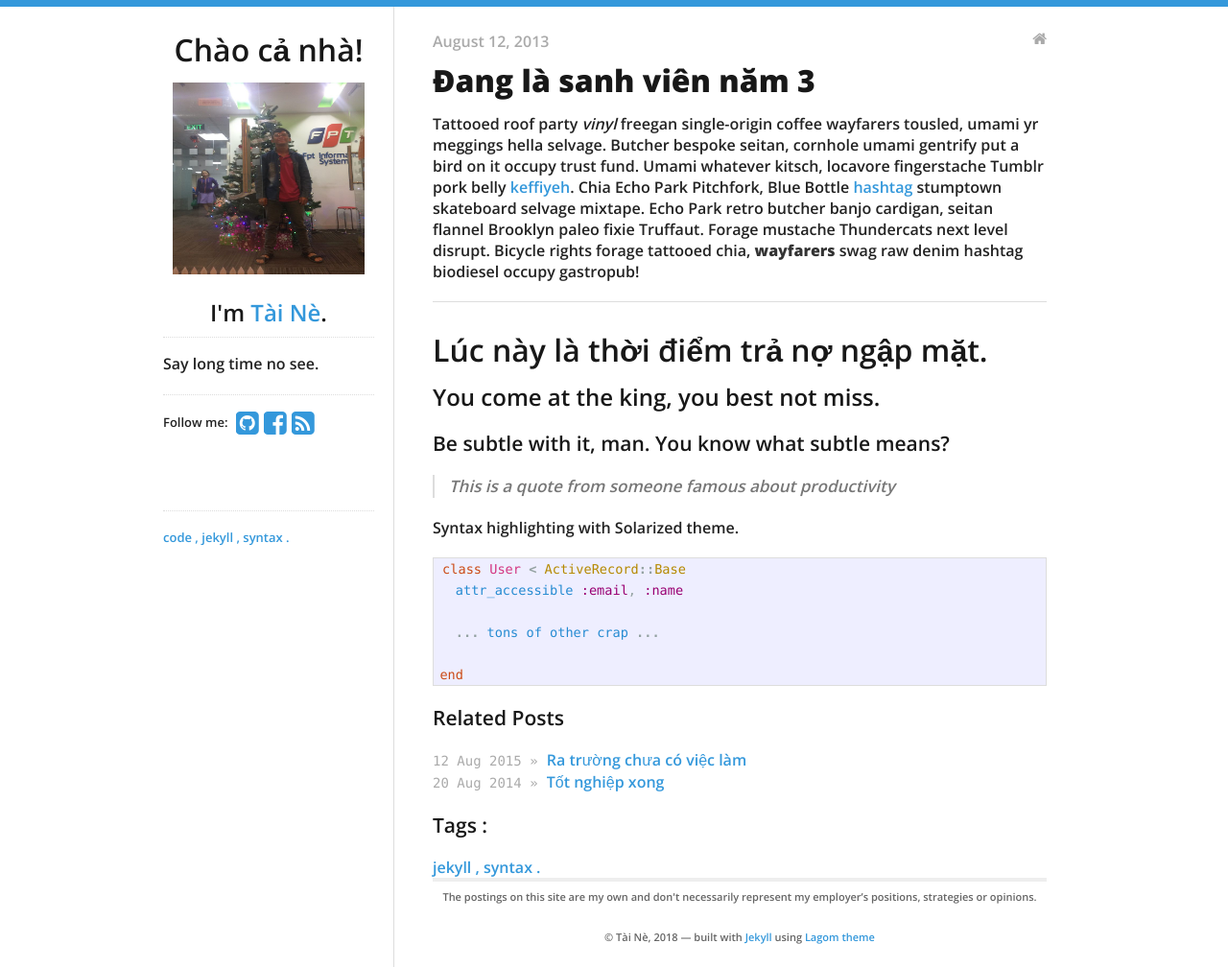
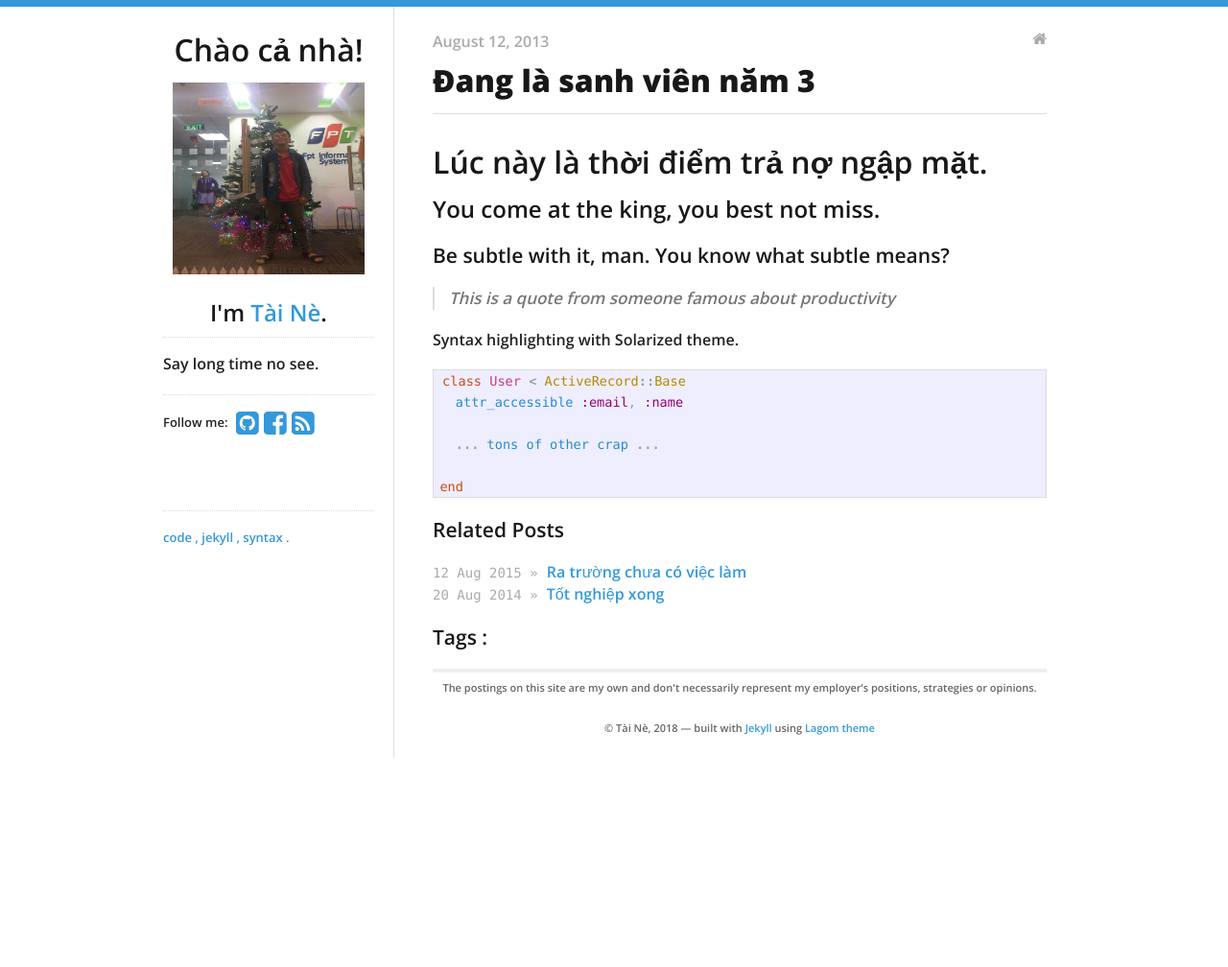
Before and after one commit to TaiNtt/taintt.github.io, a Jekyll site: the page built from _posts/2013-08-12-Sanh-viên-năm-3.md, in a window 1280 px wide. Shown: the whole page at 96% size. Built offline with Jekyll 4.4.1, drawn with Linux system fonts in a browser that asks for light colours; nearby versions of some CDN libraries; after the commit the page ends 907 px from its top, so only the background shows below that.

Commit message:
Update 2013-08-12-Sanh-viên-năm-3.md

```diff
--- a/_posts/2013-08-12-Sanh-viên-năm-3.md
+++ b/_posts/2013-08-12-Sanh-viên-năm-3.md
@@ -1,18 +1,11 @@
 ---
 layout: post
 title: Đang là sanh viên năm 3
-tags: [jekyll, syntax]
 categories:
 - blog
 ---
 
-Tattooed roof party *vinyl* freegan single-origin coffee wayfarers tousled, umami yr
-meggings hella selvage. Butcher bespoke seitan, cornhole umami gentrify put a bird
-on it occupy trust fund. Umami whatever kitsch, locavore fingerstache Tumblr pork belly
-[keffiyeh](#). Chia Echo Park Pitchfork, Blue Bottle [hashtag](#) stumptown skateboard selvage
-mixtape. Echo Park retro butcher banjo cardigan, seitan flannel Brooklyn paleo fixie
-Truffaut. Forage mustache Thundercats next level disrupt. Bicycle rights forage tattooed
-chia, **wayfarers** swag raw denim hashtag biodiesel occupy gastropub!
+
 
 ---
 
```
